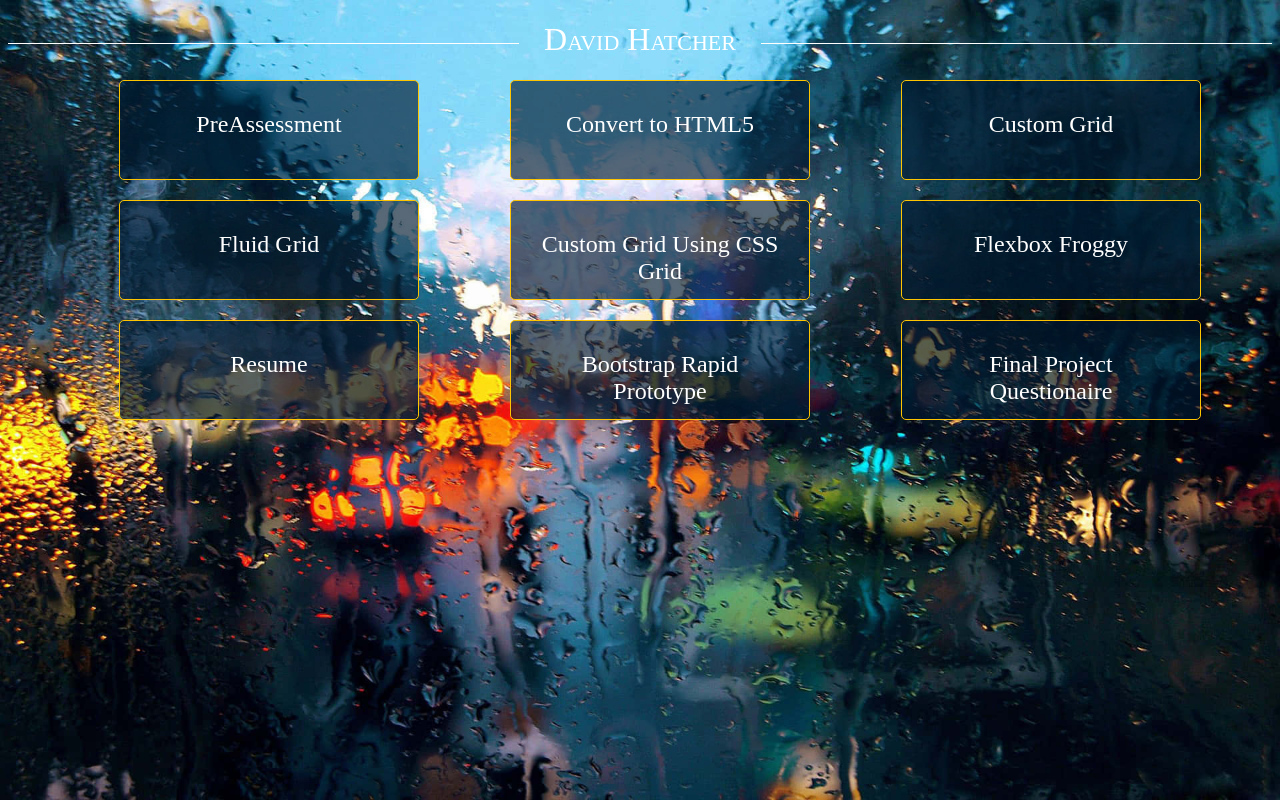
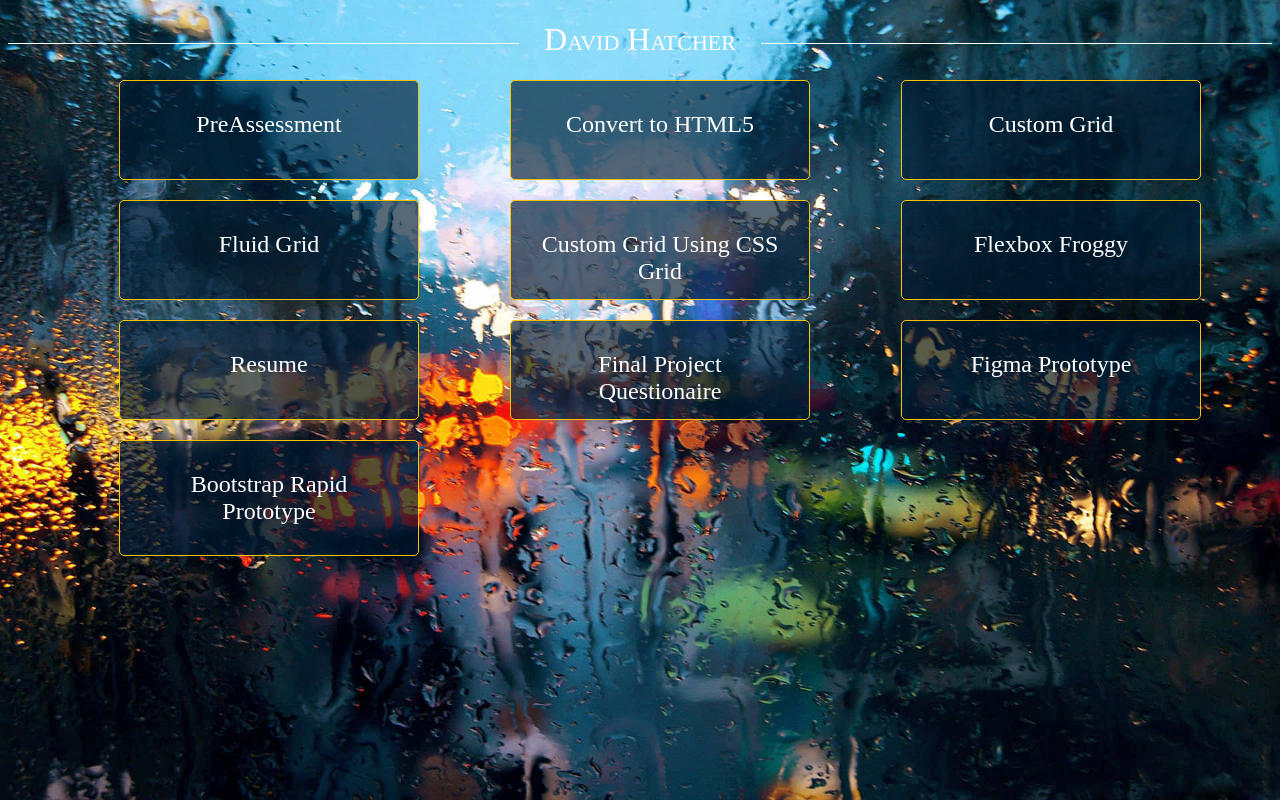
Before and after one commit to davidhatcher3/ifsc-3342, a plain HTML site: page index.html in a window 1280 px wide. Drawn offline with Linux system fonts and the light colour scheme.

Commit message:
figma prototype added

```diff
--- a/index.html
+++ b/index.html
@@ -17,8 +17,9 @@
             <li class = "box"><a href="css-grid-exercise-1/index.html">Custom Grid Using CSS Grid</a></li>
             <li class = "box"><a href="assets/img/Flexbox.PNG">Flexbox Froggy</a></li>
             <li class = "box"><a href="resume/index.html">Resume</a></li>
+            <li class = "box"><a href="Final Project Planning/Questionaire/Site Planning Questionnaire.pdf">Final Project Questionaire</a></li>
+            <li class = "box"><a href="https://www.figma.com/proto/dkcM1W251LJJp8NVSPHXsZ/Visual-Prototype?type=design&node-id=2-13&t=4YhPpexFfGAtZ9KX-1&scaling=scale-down&page-id=0%3A1&mode=design">Figma Prototype</a></li>
             <li class = "box"><a href="bootstrap/index.html">Bootstrap Rapid Prototype</a></li>
-            <li class = "box"><a href="Final Project Planning/Questionaire/Site Planning Questionnaire.pdf">Final Project Questionaire</a></li>
         </ul>
     </nav>
 </body>
```
